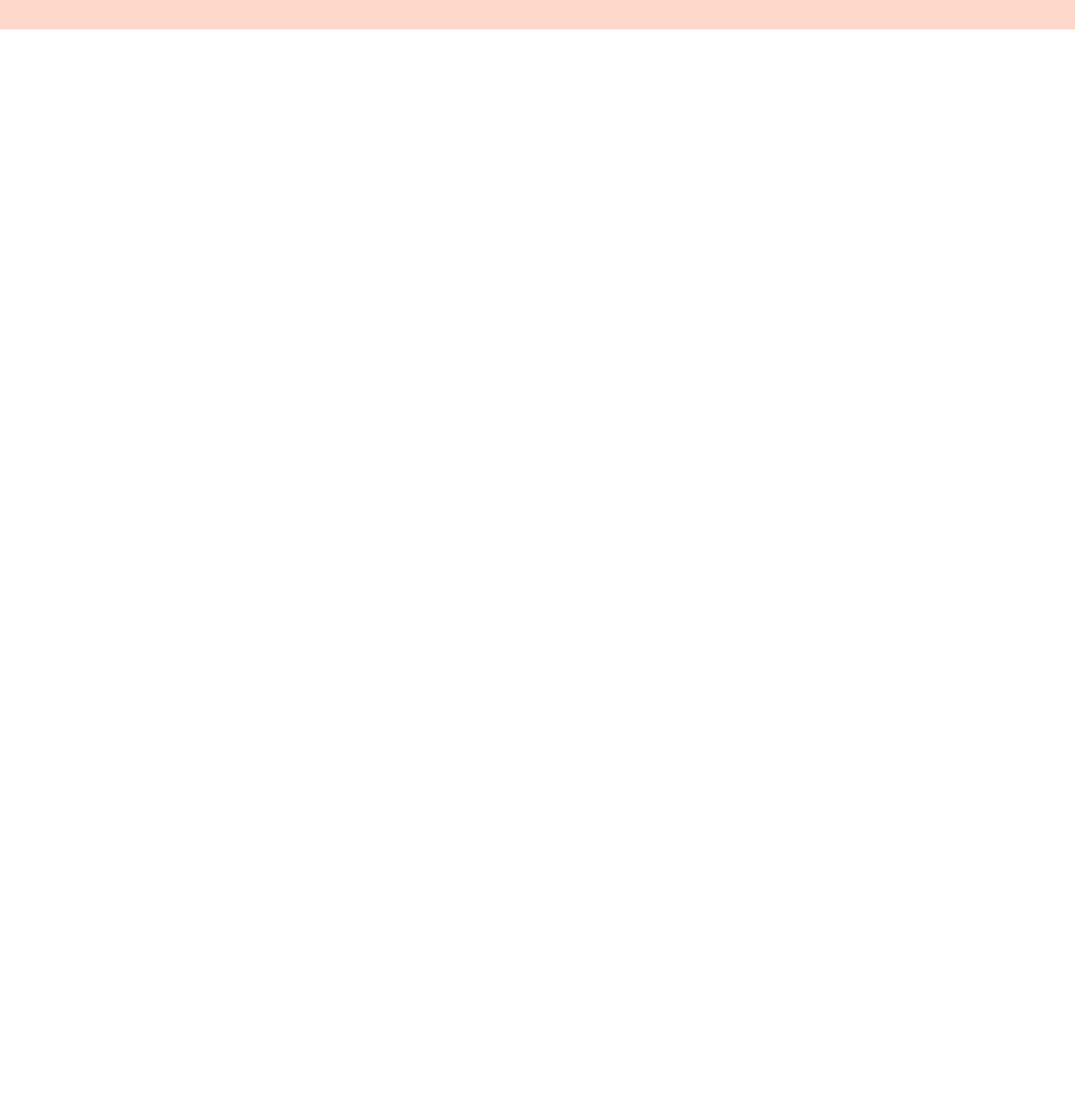
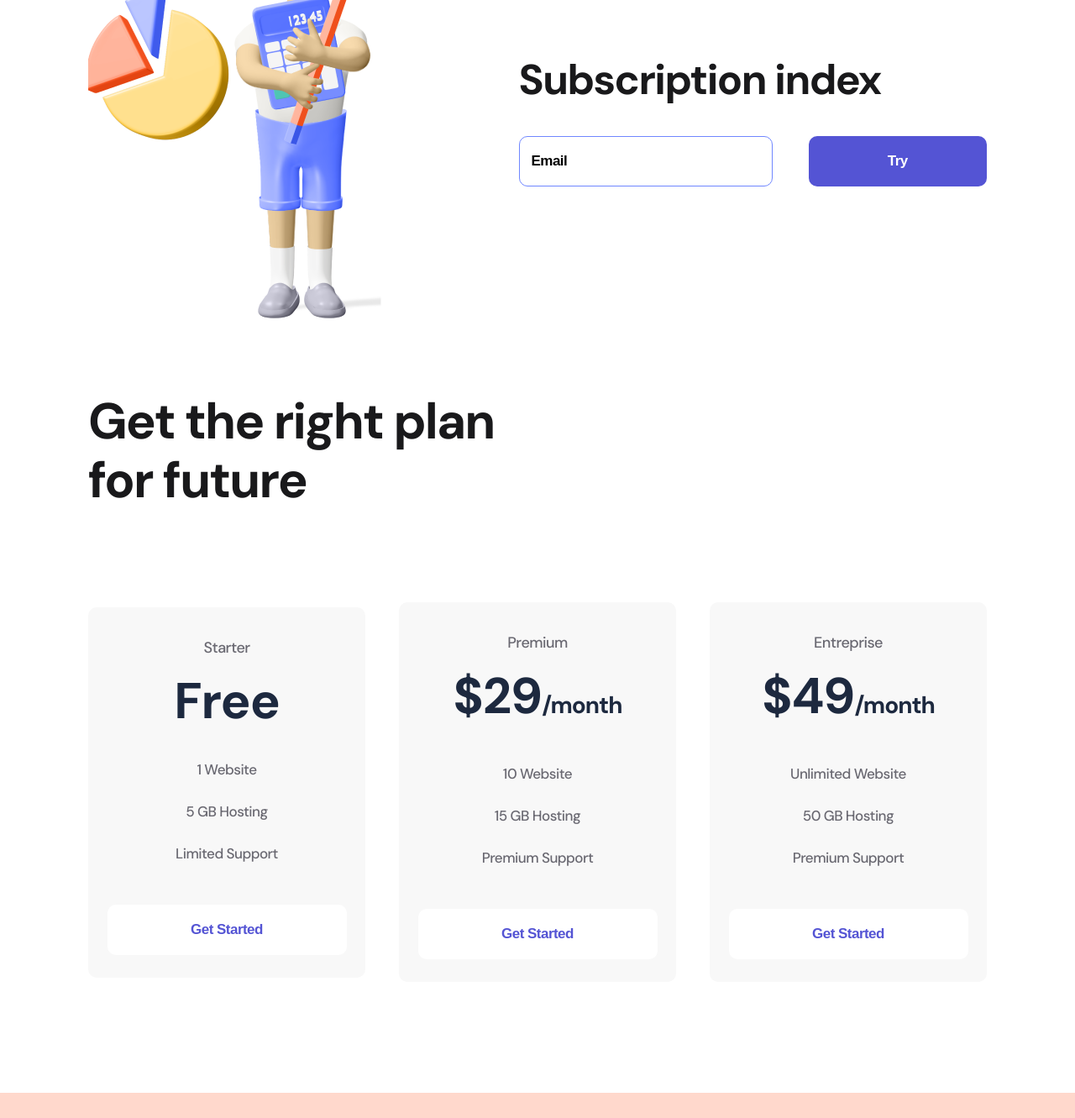
Before and after one commit to Annadfdfd/logoipsum, a plain HTML site: page index.html in a window 1280 px wide. Shown: the part 955-2286 px from the top of the page at 84% size. Before the commit the page ends 990 px from the top, so only its background shows below. Drawn offline with nearby package versions, Linux system fonts and the light colour scheme.

Commit message:
Add files via upload

```diff
--- a/index.html
+++ b/index.html
@@ -65,6 +65,53 @@
             <img src="./img/firstmen.png" alt="firstmen">
         </div>
     </section>
+    <section class="container subscribe">
+        <div>
+            <img src="./img/secondmen.png" alt="second men">
+        </div>
+        <div>
+            <h2 class="subscribe__title">Subscription index</h2>
+            <form>
+                <input class="input" type="email" placeholder="Email">
+                <button class="button button__violet">Try</button>
+            </form>
+        </div>
+    </section>
+    <section class="container plan">
+        <h2 class="plan__title">Get the right plan for future</h2>
+        <div class="plan__flex">
+            <div class="item">
+                <p class="item__text">Starter</p>
+                <h3 class="item__title">Free</h3>
+                <ul>
+                    <li class="item__li">1 Website</li>
+                    <li class="item__li">5 GB Hosting</li>
+                    <li class="item__li">Limited Support</li>
+                </ul>
+                <button class="button button__item">Get Started</button>
+            </div>
+            <div class="item">
+                <p class="item__text">Premium</p>
+                <h3 class="item__title">$29<span>/month</span></h3>
+                <ul>
+                    <li class="item__li">10 Website</li>
+                    <li class="item__li">15 GB Hosting</li>
+                    <li class="item__li">Premium Support</li>
+                </ul>
+                <button class="button button__item">Get Started</button>
+            </div>
+            <div class="item">
+                <p class="item__text">Entreprise</p>
+                <h3 class="item__title">$49<span>/month</span></h3>
+                <ul>
+                    <li class="item__li">Unlimited Website</li>
+                    <li class="item__li">50 GB Hosting</li>
+                    <li class="item__li">Premium Support</li>
+                </ul>
+                <button class="button button__item">Get Started</button>
+            </div>
+        </div>
+    </section>
     <footer class="footer">
         <div class="container footer__flex">
             <div>
--- a/style/style.css
+++ b/style/style.css
@@ -19,7 +19,7 @@ body{
     padding: 38px 0 48px;
 }
 
-.header__flex, .footer__flex, .about{
+.header__flex, .footer__flex, .about, .subscribe, .plan__flex {
     display: flex;
     justify-content: space-between;
     align-items: center;
@@ -88,7 +88,7 @@ body{
     line-height: 30px;
     letter-spacing: -0.625263px;
     color: #696871;
-    max-width: 410px;
+    max-width: 480px;
     margin-bottom: 50px;
 }
 
@@ -104,3 +104,112 @@ body{
     border-radius: 10px;
     margin-left: 35px;
 }
+
+.subscribe {
+    margin-bottom: 85px;
+}
+
+.subscribe__title {
+    font-weight: 700;
+    font-size: 50px;
+    line-height: 57px;
+    letter-spacing: -1.56316px;
+    color: #19191B;
+    margin-bottom: 38px;
+}
+
+.input {
+    width: 302px;
+    height: 60px;
+    border: 1px solid #7087FF;
+    border-radius: 10px;
+    padding-left: 14px;
+    box-sizing: border-box;
+    margin-right: 39px;
+}
+
+.input::placeholder, .input {
+    font-weight: 700;
+    font-size: 17px;
+    line-height: 22px;
+    letter-spacing: -0.531474px;
+    color: #000000;
+}
+
+.input:focus {
+    outline: none;
+}
+
+.plan {
+    margin-bottom: 132px;
+}
+
+.plan__title {
+    font-weight: 700;
+    font-size: 60px;
+    line-height: 70px;
+    letter-spacing: -1.87579px;
+    color: #19191B;
+    max-width: 504px;
+    margin-bottom: 110px;
+}
+
+.item{
+    width: 330px;
+    background: #F8F8F8;
+    border-radius: 10px;
+    text-align: center;
+    padding: 34px 0 27px;
+}
+
+.item:hover{
+    background: #FF7143;
+    box-shadow: 0px 32px 34px rgba(255, 112, 59, 0.317827);
+    transition: 500ms;
+}
+
+.item__text{
+    font-size: 18px;
+    line-height: 28px;
+    letter-spacing: -0.562737px;
+    color: #696871;
+}
+
+.item:hover .item__text, .item:hover .item__title, .item:hover .item__li{
+    color: white;
+    transition: 500ms;
+}
+
+.item__title{
+    font-weight: 700;
+    font-size: 60px;
+    line-height: 56px;
+    letter-spacing: -1.03448px;
+    color: #1D293F;
+    margin: 22px 0 28px;
+}
+
+.item__title span{
+    font-size: 28px;
+}
+
+.item__li{
+    list-style: none;
+    font-size: 17px;
+    line-height: 50px;
+    letter-spacing: -0.531474px;
+    color: #696871;
+}
+
+.button__item{
+    width: 285px;
+    background: white;
+    color: #5454D4;
+    margin-top: 36px;
+}
+
+.item:hover .button_item{
+    background: #9F3919;
+    color: white;
+    transition: 500ms;
+}
```
Also changed, not shown: img/secondmen.png (added).
